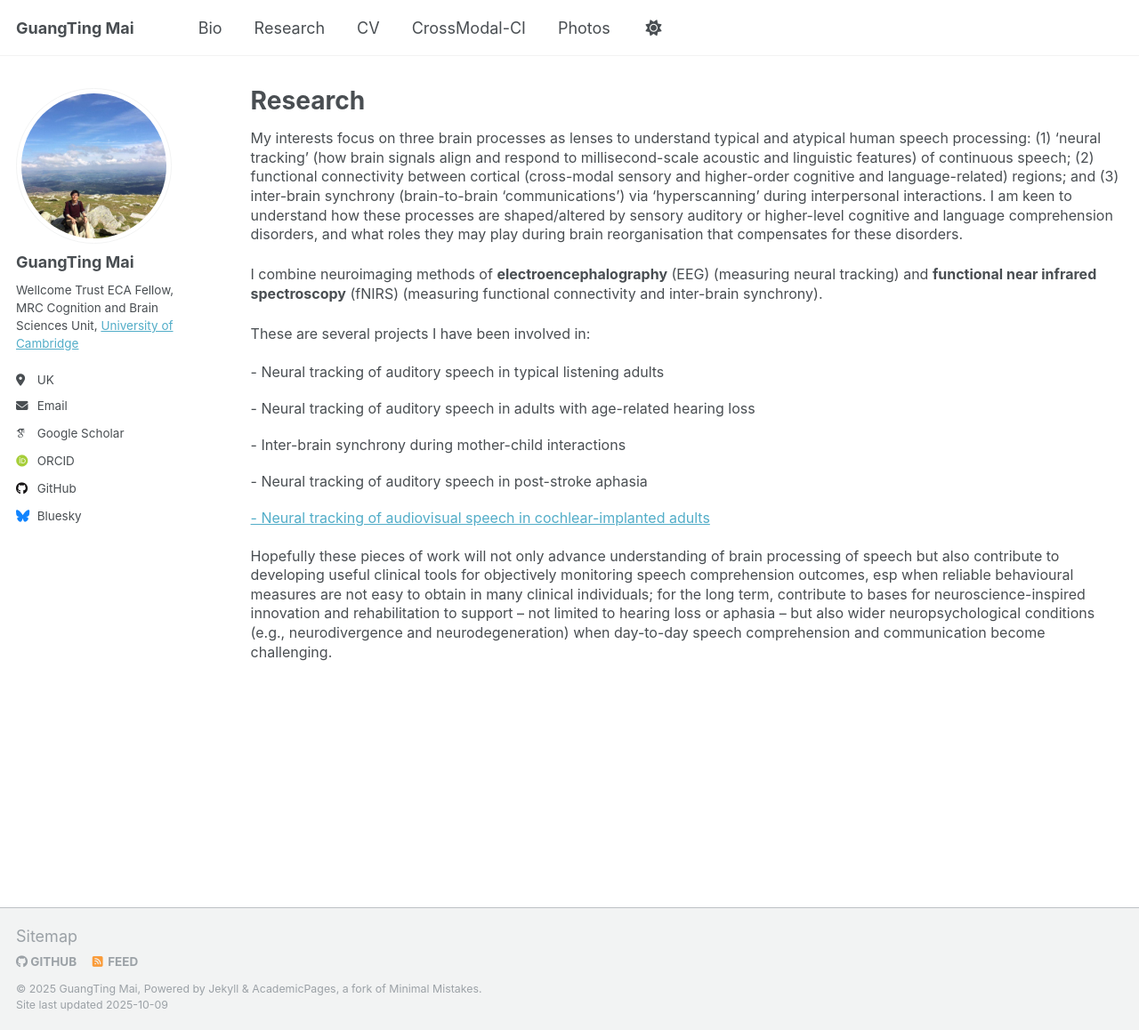
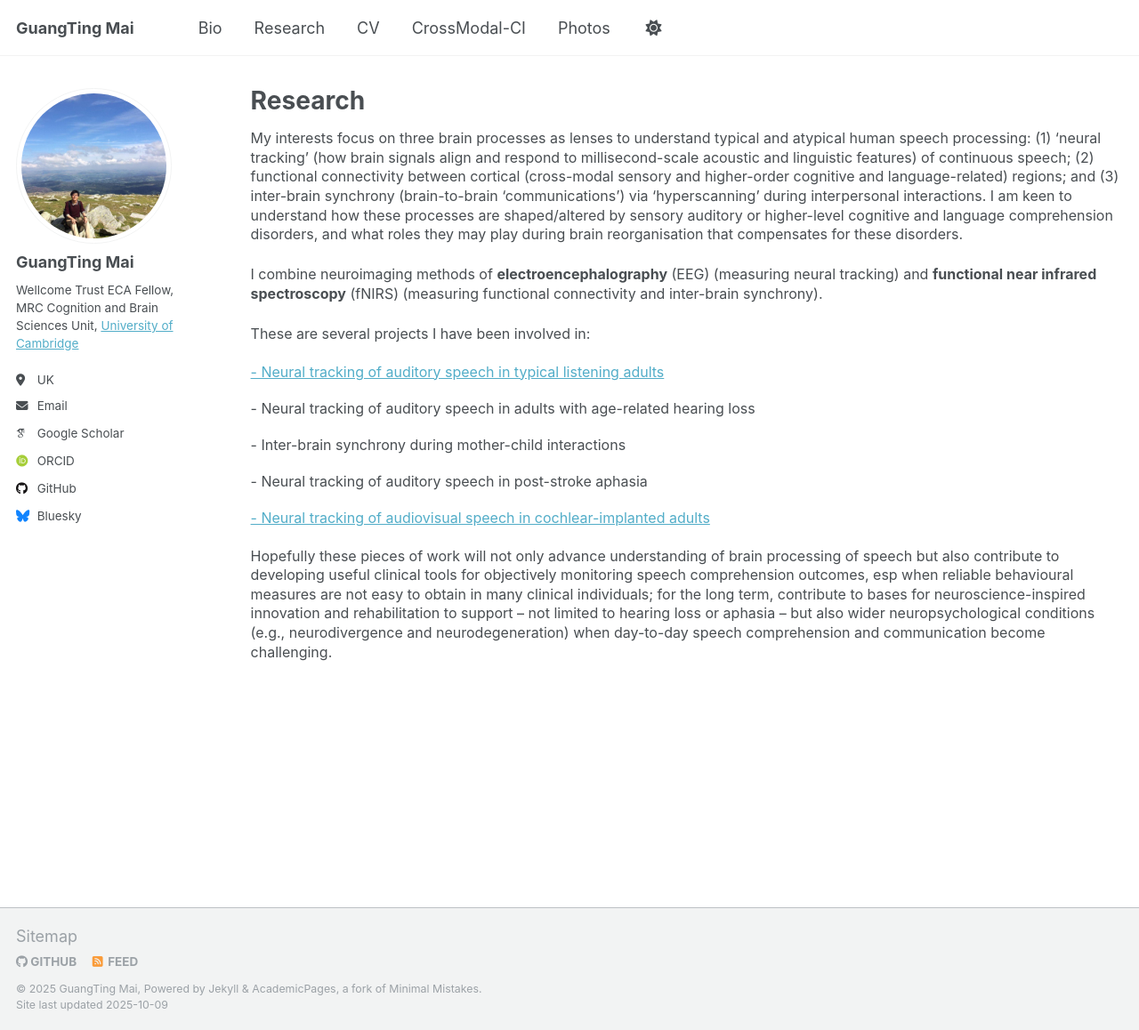
Before and after one commit to guangtingmai/guangtingmai.github.io, a Jekyll site: the page built from _pages/research.html, in a window 1280 px wide and 1158 px high. Shown: the whole window at 89% size. Built offline with Jekyll 4.4.1, drawn with Linux system fonts in a browser that asks for light colours; some web fonts are replaced.

Commit message:
Update research.html

```diff
--- a/_pages/research.html
+++ b/_pages/research.html
@@ -14,7 +14,7 @@
   (EEG) (measuring neural tracking) and <strong>functional near infrared spectroscopy</strong> (fNIRS) (measuring functional connectivity and inter-brain synchrony).
 </span></p>
 <p><span style="font-size: 12pt;line-height: 1.35;display: block;margin-bottom: 0.12vh">These are several projects I have been involved in:</span></p>
-<p><span style="font-size: 12pt;line-height: 1.1;display: block;margin-bottom: 0.05vh">   -	Neural tracking of auditory speech in typical listening adults</span></p>
+<p><span style="font-size: 12pt;line-height: 1.1;display: block;margin-bottom: 0.05vh">   <a href="https://guangtingmai.github.io/neuraltrack-typical/">-	Neural tracking of auditory speech in typical listening adults</a></span></p>
 <p><span style="font-size: 12pt;line-height: 1.1;display: block;margin-bottom: 0.05vh">   -	Neural tracking of auditory speech in adults with age-related hearing loss</span></p>
 <p><span style="font-size: 12pt;line-height: 1.1;display: block;margin-bottom: 0.05vh">   -	Inter-brain synchrony during mother-child interactions</span></p>
 <p><span style="font-size: 12pt;line-height: 1.1;display: block;margin-bottom: 0.05vh">   -	Neural tracking of auditory speech in post-stroke aphasia</span></p>
```
